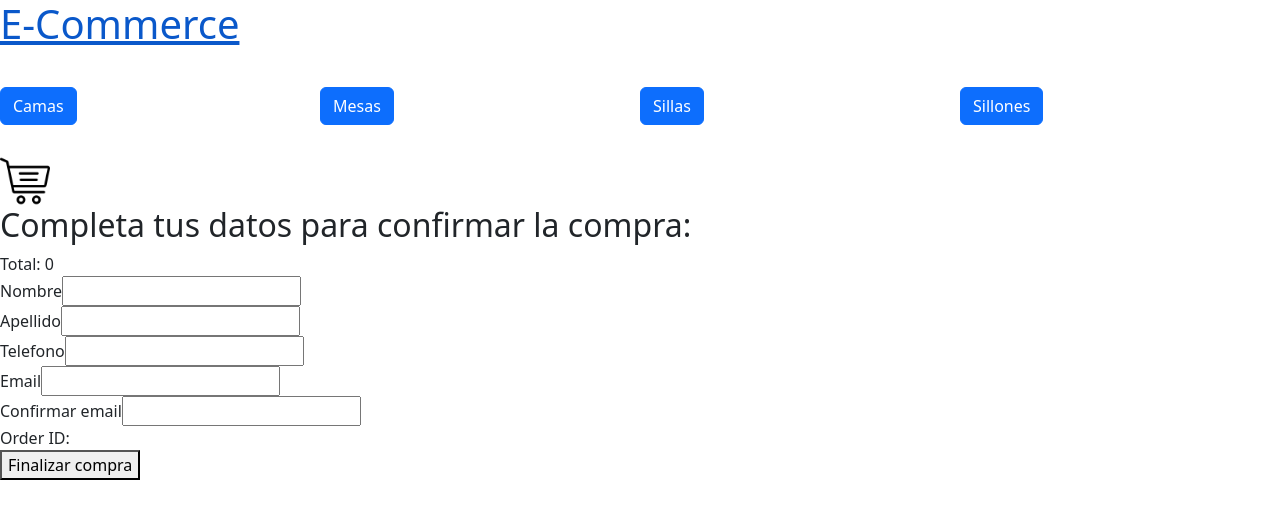
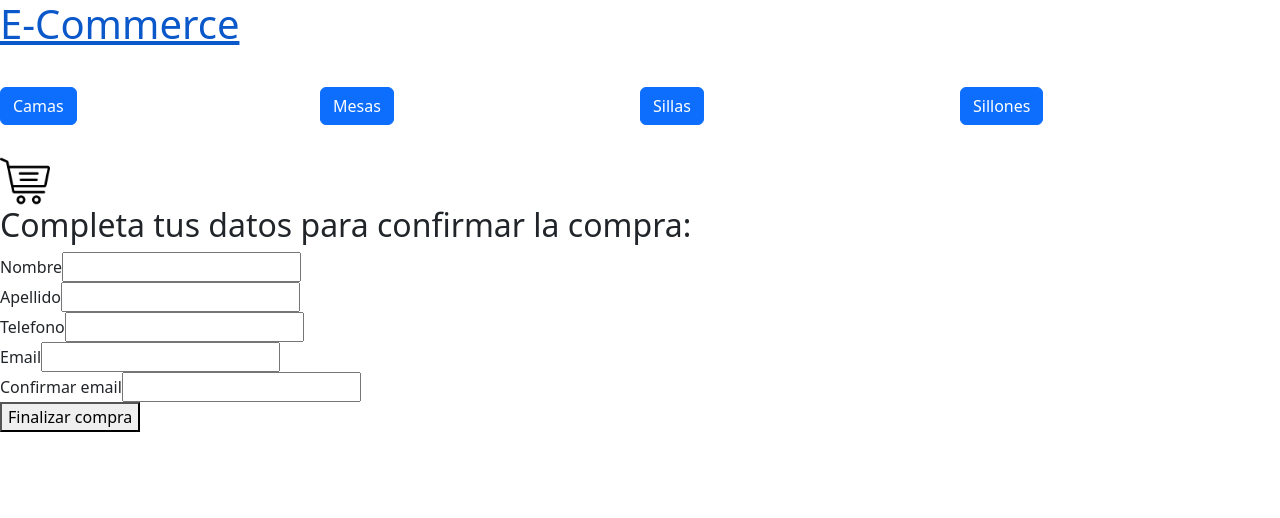
Before and after one commit to f00th/coderhouse-react, a React (Create React App) app: page /checkout in a window 1280 px wide. Shown: the top 518 px of the page. Built offline with nearby package versions, Linux system fonts and the light colour scheme.

Commit message:
entrega final v5

```diff
--- a/src/components/Checkout/Checkout.js
+++ b/src/components/Checkout/Checkout.js
@@ -41,11 +41,13 @@ const formHandler = (event) => {
         phone,
         email,}
 
+
         const db = getFirestore()
-        const orderRef = collection(db, 'orders')
-        const orderAdded = addDoc(orderRef, order)
-        setOrderId(orderAdded.id)
-        clearCart()
+        addDoc(collection(db, 'orders'),order)
+        .then((docRef) => {
+            setOrderId(docRef.id)
+            clearCart()
+        })
 
         setName('')
         setLastName('')
@@ -53,9 +55,8 @@ const formHandler = (event) => {
         setEmail('')
         setEmailConfirmation('')
         setMessage('')
-        console.log(orderId)
+
     }
-
 
 return(
     <div>
@@ -70,7 +71,6 @@ return(
                 <p>$ {products.price}</p>
                 </div>
             )}
-            <div>Total: {sum}</div>
             <div>
                 <label>Nombre</label>
                 <input type='text' value={name} onChange={(e) => setName(e.target.value)}></input>
@@ -92,7 +92,10 @@ return(
                 <input type='email' value={emailConfirmation} onChange={(e) => setEmailConfirmation(e.target.value)}></input>
             </div>
 
-            <div>Order ID: {orderId}</div>
+            {error && <p>{error}</p>}
+            {orderId && (
+                <p>Gracias por su compra! <br/> {orderId}</p>
+            )}
 
             <div><button type='submit'>Finalizar compra</button></div>
         </form>
```
